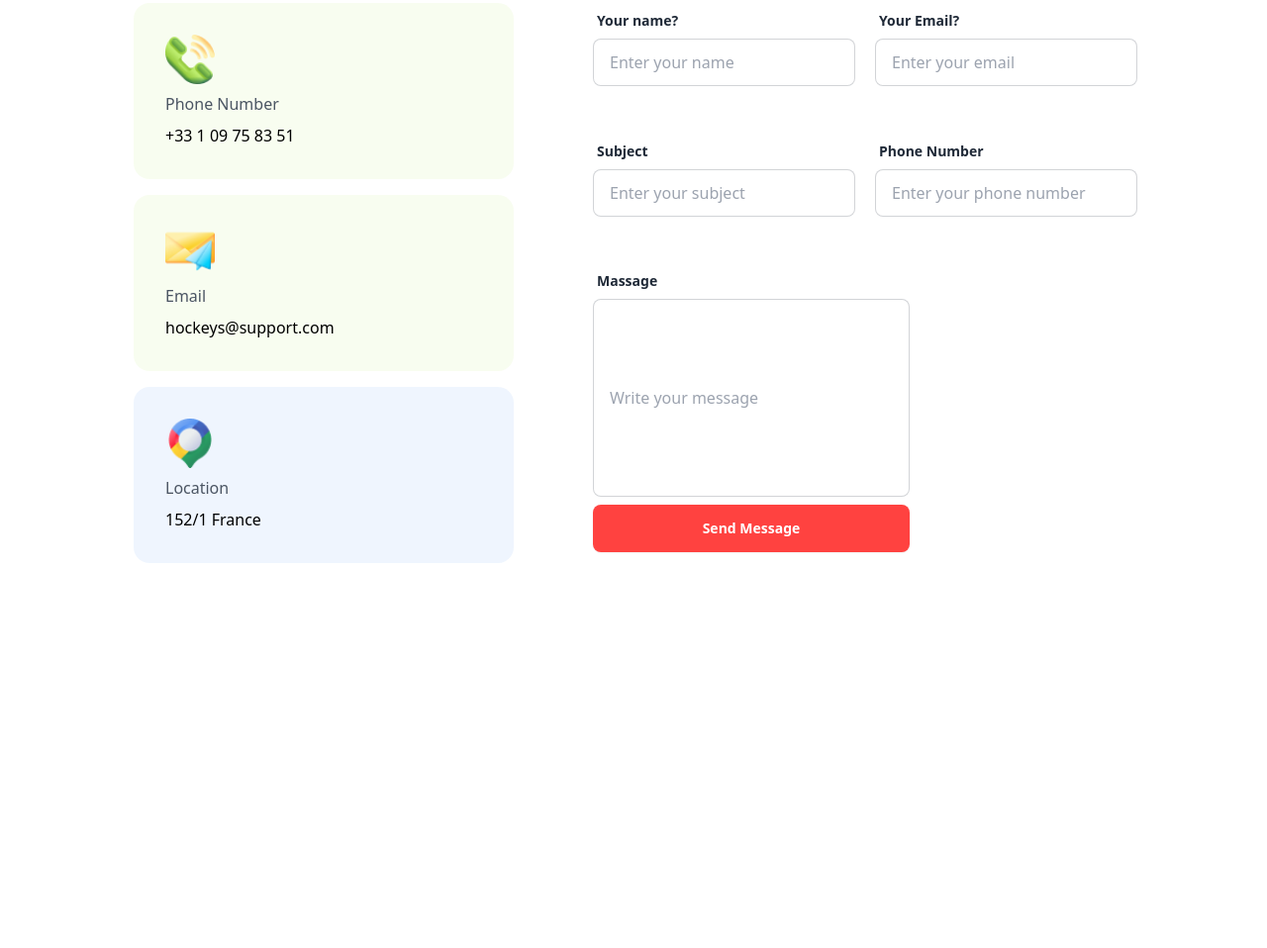
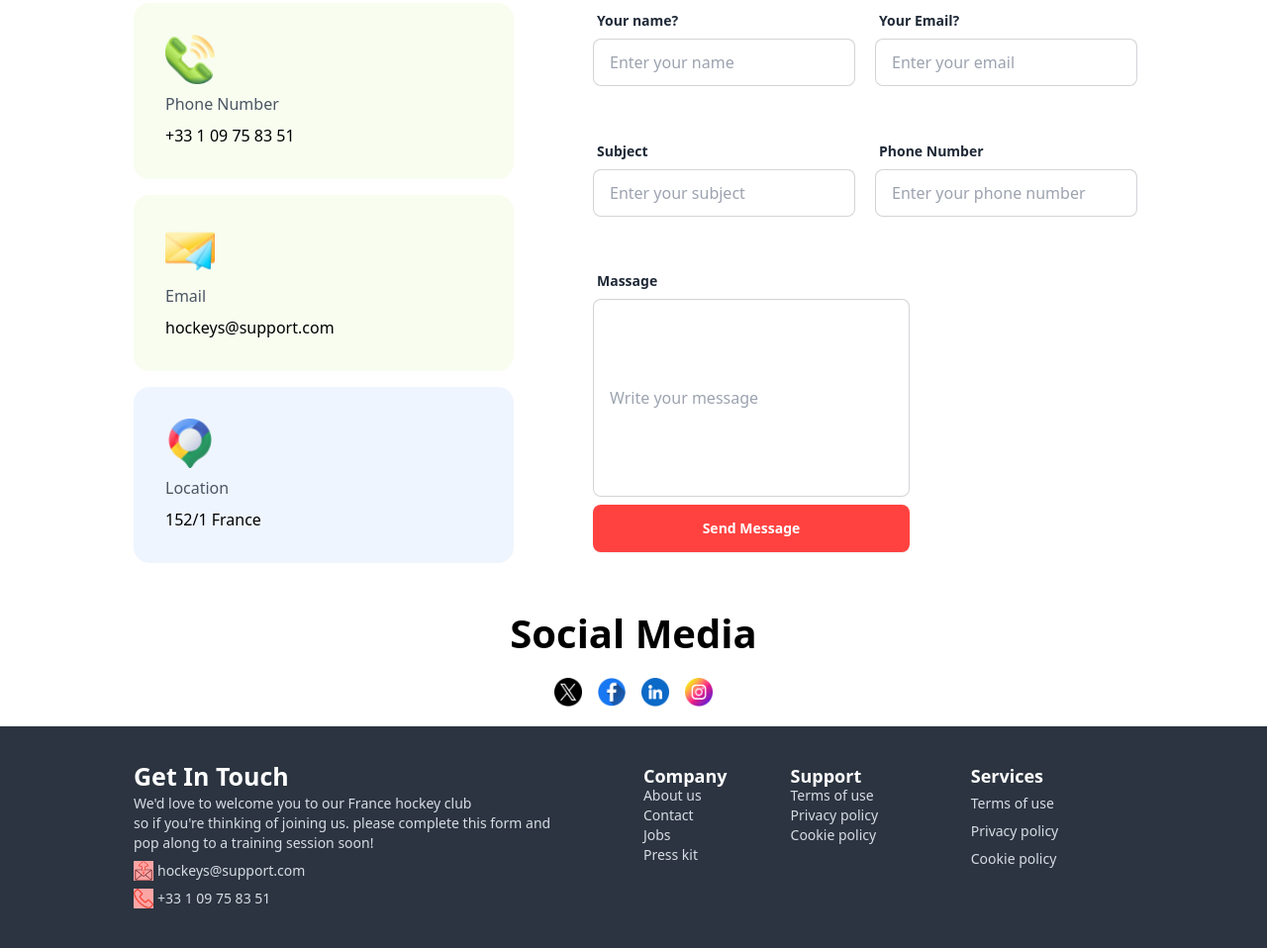
Before and after one commit to kazinishad/B9A3-Hockeys, a plain HTML site: page index.html in a window 1280 px wide. Shown: the part 3415-4373 px from the top of the page at 99% size. Before the commit the page ends 4000 px from the top, so only its background shows below. Drawn offline with nearby package versions, Linux system fonts and the light colour scheme.

Commit message:
footer section added done

```diff
--- a/index.html
+++ b/index.html
@@ -383,7 +383,7 @@
               <!-- ten section end-->
 
               <!-- eleven form section start -->
-              <section class="container ml-[25px] lg:mx-[135px]">
+              <section class="container ml-[20px] lg:mx-[135px]">
                 <div class=" block lg:flex gap-10">
 
                 <div>
@@ -449,6 +449,64 @@
               </section>
               <!-- eleven form section end -->
 
+              <!-- 12 icon section start -->
+              <section  class=" my-0 mx-auto ">
+                <div class=" w-[100%] mt-[5px] justify-center items-center text-center py-5">
+                <h2 class=" text-[27px] lg:text-[40px] text-black font-bold " >Social Media</h2>
+                <div class="flex justify-center gap-4 lg:mt-[15px]">
+                <img class="w-7" src="Twitter.png" >
+                <img class="w-7" src="Facebook.png" >
+                <img class="w-7" src="Linkedin.png" >
+                <img class="w-7" src="Instagram.png" >
+              </div>
+            </div>
+              </section>
+              <!-- 12 icon section end -->
+
+              <!-- footer section start -->
+              <section  >
+
+                <footer class="  footer p-10 bg-neutral text-neutral-content lg:px-[135px]">
+                  <nav>
+                   <h4 class="text-[25px] text-white font-bold">Get In Touch</h4>
+                    <p>We'd love to welcome you to our France hockey club <br> so if you're thinking of joining us. please complete this form and<br> pop along to a training session soon!</p>
+                    <div class="flex gap-1">
+                      <img class="w-[20px] bg-red-300" src="outbox.png">
+                      <h5>hockeys@support.com</h5>
+                    </div>
+                    <div class="flex gap-1">
+                      <img class="w-[20px] bg-red-300" src="phone.png">
+                      <h5>+33 1 09 75 83 51</h5>
+                    </div>
+                  </nav>
+
+                  <div class="flex gap-16 ml-[60px] lg:ml-[2px]">
+                  <nav >
+                    <h4 class="text-[18px] text-white font-bold">Company</h4>
+                    <a class="link link-hover blo">About us</a><br>
+                    <a class="link link-hover">Contact</a><br>
+                    <a class="link link-hover">Jobs</a><br>
+                    <a class="link link-hover">Press kit</a>
+                  </nav>
+                  <nav >
+                    <h4 class="text-[18px] text-white font-bold">Support</h4>
+                    <a class="link link-hover">Terms of use</a><br>
+                    <a class="link link-hover">Privacy policy</a><br>
+                    <a class="link link-hover">Cookie policy</a><br>
+                  </nav>
+                </div>
+
+                  <nav class="ml-[140px] lg:ml-[2px]">
+                    <h4 class="text-[18px] text-white font-bold">Services</h4>
+                    <a class="link link-hover">Terms of use</a>
+                    <a class="link link-hover">Privacy policy</a>
+                    <a class="link link-hover">Cookie policy</a>
+                  </nav>
+                </footer>
+
+              </section>
+              <!-- footer section start -->
+
 
         </main>
 
```
Also changed, not shown: Facebook.png (added), Instagram.png (added), Linkedin.png (added), Twitter.png (added), outbox.png (added), phone.png (added).
